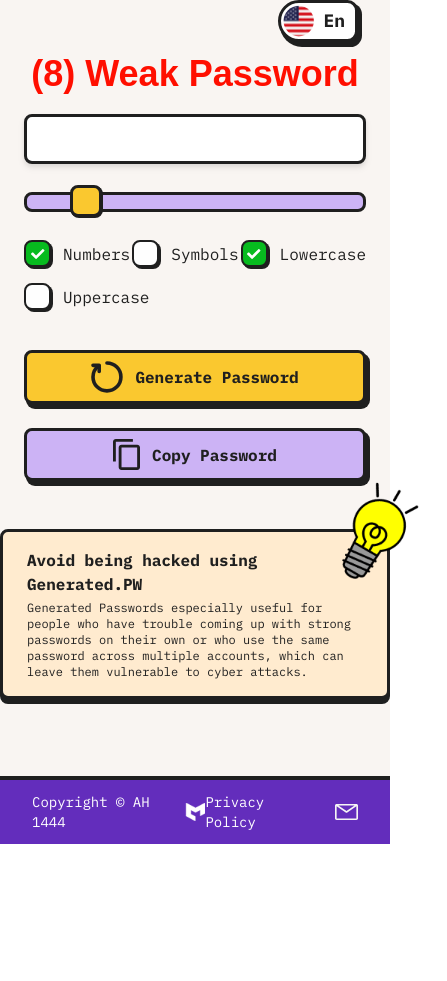
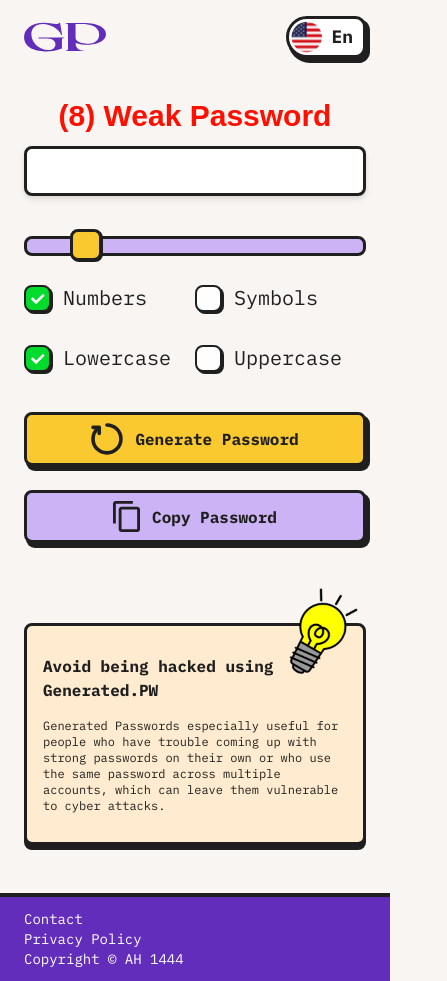
Before and after one commit to Abdallah01win/Passworld, a Vue app: page / in a window 390 px wide. Shown: the whole page, 447 px wide, since content can reach past the window. Before the commit the page ends 844 px from the top, so only its background shows below. Built offline with nearby package versions, Linux system fonts and the light colour scheme; a web font is replaced by a local one.

Commit message:
mobile responsivness for home page

```diff
--- a/index.html
+++ b/index.html
@@ -10,8 +10,8 @@
     <link href="https://fonts.googleapis.com/css2?family=IBM+Plex+Mono:wght@300;400;500;600;700&display=swap" rel="stylesheet">
     <title>Generated Passwords</title>
   </head>
-  <body>
-    <div id="app" class="font-plexMono bg-background text-myBlack"></div>
+  <body class="bg-background">
+    <div id="app" class="font-plexMono text-myBlack"></div>
     <script type="module" src="/src/main.js"></script>
   </body>
 </html>
--- a/src/components/Footer.vue
+++ b/src/components/Footer.vue
@@ -1,22 +1,27 @@
 <script setup>
 import IconMail from "./icons/IconMail.vue";
+import { ref } from "vue";
+const width = ref(window.innerWidth);
 </script>
 <template>
   <div
-    class="flex items-center text-sm justify-between bg-myPurple-200 text-white border-t-4 border-myBlack py-3 px-8 mt-auto"
+    class="flex max-sm:flex-col-reverse items-start md:items-center text-sm justify-between bg-myPurple-200 text-white border-t-4 border-myBlack py-3 px-6 md:px-8 mt-auto"
   >
     <div>Copyright &#169; AH 1444</div>
-    <span>
+    <span class="hidden md:block">
       <img src="../assets/morocode.svg" alt="" />
     </span>
-    <div class="flex items-center justify-between">
+    <div
+      class="flex max-sm:flex-col-reverse items-start md:items-center justify-between"
+    >
       <span>Privacy Policy</span>
-      <span class="ml-5">
+      <span class="md:ml-5">
         <a
-          href="https://mail.google.com/mail/?view=cm&fs=1&tf=1&to=someone@example.com"
+          href="https://mail.google.com/mail/?view=cm&fs=1&tf=1&to=hello@generated.pw"
           target="_blank"
         >
-          <IconMail />
+          <IconMail v-if="width >= 600" />
+          <span v-else>Contact</span>
         </a>
       </span>
     </div>
--- a/src/components/Generator.vue
+++ b/src/components/Generator.vue
@@ -90,9 +90,9 @@ export default {
 
 <template>
   <div class="text-center sm:w-[45%] flex flex-col gap-y-4 max-sm:px-6">
-    <div class="my-3">
+    <div class="my-6 md:my-3">
       <h2
-        class="text-4xl font-bold font-rum mb-5"
+        class="text-3xl md:text-4xl font-bold font-rum mb-3 md:mb-5"
         :class="{
           'text-myRed': passwordLength < 10,
           'text-myGold-200': passwordLength < 20,
@@ -124,7 +124,7 @@ export default {
         />
       </div>
     </div>
-    <div class="w-full flex items-center flex-wrap gap-y-4 justify-between my-3">
+    <div class="w-full grid grid-cols-2 md:grid-cols-4 gap-y-8 md:gao-y-6 text-xl md:text-base my-3">
       <label class="flex items-center gap-3 cursor-pointer"
         ><input
           type="checkbox"
@@ -169,7 +169,7 @@ export default {
         <button
           @click="copyToClipboard"
           class="bottomShadow py-2 px-4 font-bold w-full bg-myPurple-100 border-[3px] border-myBlack boxShadow rounded-lg active:translate-y-[4px] transition-all"
-          :class="{ 'bg-myGreen/100': copied }"
+          :class="{ 'bg-myGreen': copied }"
           :disabled="copied"
         >
           <transition name="fade" mode="out-in">
@@ -266,7 +266,7 @@ input[type="checkbox"]:active{
   transition: all ease-in 150ms;
 }
 input[type="checkbox"]:checked{
-  background-color: #07BB1F;
+  background-color: #01DC2C;
 }
 input[type="checkbox"]:checked::after{
   display: block;
--- a/src/components/Navigation.vue
+++ b/src/components/Navigation.vue
@@ -2,13 +2,17 @@
 import { RouterLink } from "vue-router";
 import Logo from "./Logo.vue";
 import IconUsa from "./icons/IconUsa.vue";
+import Mobilelogo from "./icons/Mobilelogo.vue";
+import { ref } from "vue";
+const width = ref(window.innerWidth);
 </script>
 <template>
-  <nav class="flex items-center justify-between px-8">
+  <nav class="flex items-center justify-between py-4 px-6 md:px-8">
     <div>
-      <!-- <RouterLink to="/">
-        <Logo />
-      </RouterLink> -->
+      <RouterLink to="/">
+        <Logo v-if="width >= 600"/>
+        <Mobilelogo v-else />
+      </RouterLink>
     </div>
     <button
       class="bg-white border-[3px] p-[2px] border-myBlack boxShadow flex items-center right-radious"
--- /dev/null
+++ b/src/components/icons/Mobilelogo.vue
@@ -0,0 +1,3 @@
+<template><svg width="82" height="30" viewBox="0 0 82 30" fill="none" xmlns="http://www.w3.org/2000/svg">
+<path d="M37.912 17.79C37.912 16.688 38.634 15.928 39.774 15.928H40.192V15.548H14.542V16.498C15.226 16.498 23.13 16.498 23.776 16.498C33.618 16.498 34.112 27.784 24.764 28.088C15.872 28.354 7.322 21.438 7.322 12.09C7.322 5.934 11.806 1.982 18.874 1.982C26.816 1.982 35.062 6.998 37.228 13.04L38.064 13.002C37.38 8.898 36.772 4.794 36.012 0.727999H35.138C35.024 1.83 33.39 1.906 32.63 1.906C28.374 1.906 24.232 0.765999 19.976 0.765999C8.272 0.765999 0.064 6.77 0.064 15.168C0.064 26.53 13.326 29.418 22.332 29.418C27.614 29.418 32.972 28.582 37.912 26.606V17.79ZM42.0552 1.488C43.1952 1.488 43.9552 2.248 43.9552 3.35L43.9932 26.72C43.9932 27.86 43.2332 28.62 42.1312 28.62H41.7132V29H59.5732V28.62H59.1932C54.6332 28.62 51.5932 25.58 51.5932 21.02V20.944C55.4312 22.236 59.8012 22.806 62.9932 22.806C69.5672 22.806 81.9552 20.412 81.9552 11.938C81.9552 5.82 74.5832 3.084 70.2512 1.982C66.3372 0.993998 62.4612 1.032 57.5212 1.032C53.1132 1.032 47.3752 1.07 41.6752 1.108V1.488H42.0552ZM51.5552 2.096H57.8632C64.9312 2.096 75.1532 3.73 75.1532 12.622C75.1532 19.082 69.7952 21.818 64.5132 21.818C61.1312 21.818 52.0872 20.716 51.5932 16.308L51.5552 2.096Z" fill="#632DBC"/>
+</svg></template>
--- a/src/views/HomeView.vue
+++ b/src/views/HomeView.vue
@@ -7,9 +7,9 @@ import Generator from "../components/Generator.vue";
     <Generator />
 
     <section
-      class="bg-myGold-100 border-[3px] border-myBlack rounded-lg sm:w-4/6 max-sm:px-6 py-4 px-6 my-12 relative bottomShadow"
+      class="bg-myGold-100 border-[3px] border-myBlack rounded-lg mx-6 md:mx-0 md:w-4/6 py-7 md:py-4 px-4 md:px-6 mt-20 mb-12 md:mt-12 md:mb-12 relative bottomShadow"
     >
-      <div class="font-bold /text-lg mb-1">
+      <div class="font-bold mb-4 md:mb-1">
         Avoid being hacked using Generated.PW
       </div>
       <p class="text-xs sm:w-[90%]">
@@ -22,7 +22,7 @@ import Generator from "../components/Generator.vue";
       <img
         src="../assets/lightbullb.png"
         alt="lightbullb"
-        class="w-36 absolute top-[-70px] right-[-60px]"
+        class="w-32 md:w-36 absolute top-[-56px] md:top-[-70px] right-[-20px] md:right-[-60px]"
       />
     </section>
   </main>
--- a/tailwind.config.js
+++ b/tailwind.config.js
@@ -23,7 +23,7 @@ module.exports = {
           300: '#FAC82F',
         },
         'myRed': '#FF0F00',
-        'myGreen': '#07BB1F',
+        'myGreen': '#01DC2C',
         'myBlack': "#1F1F1F",
       }
     },
```
